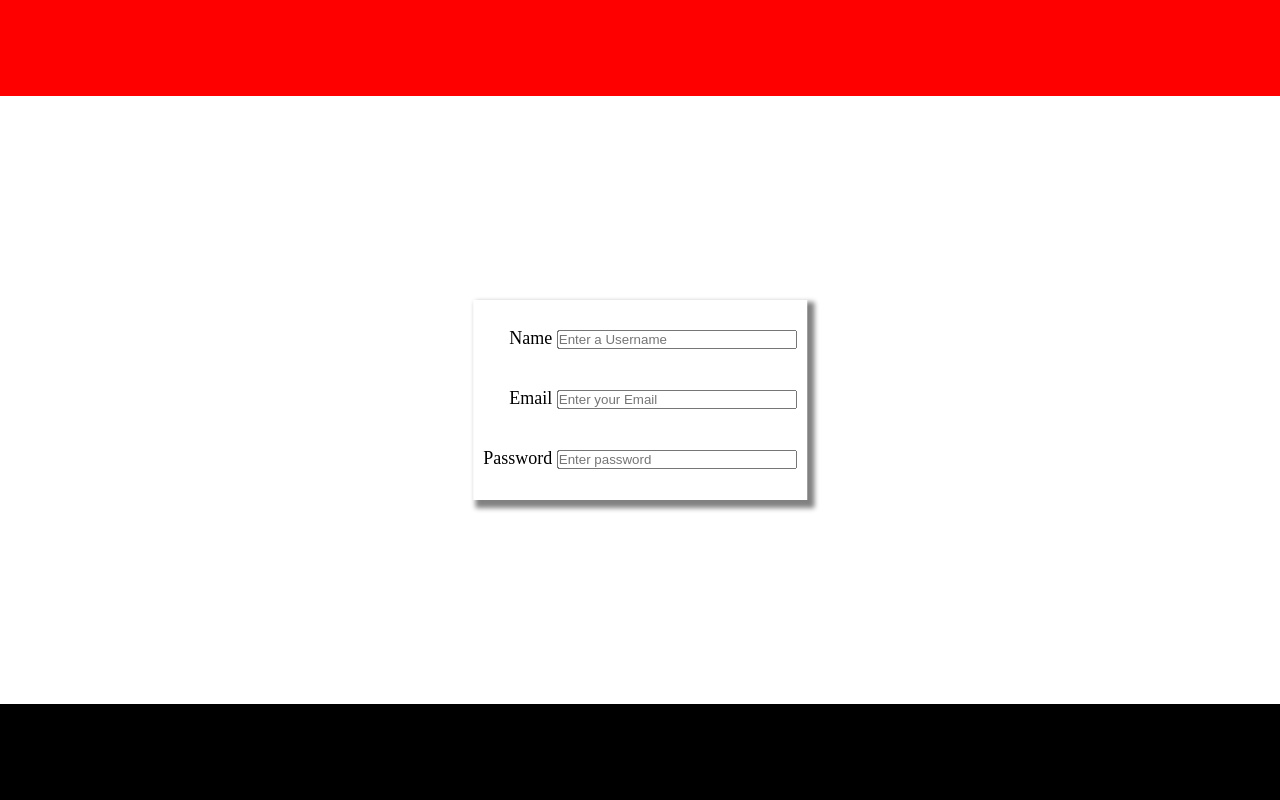
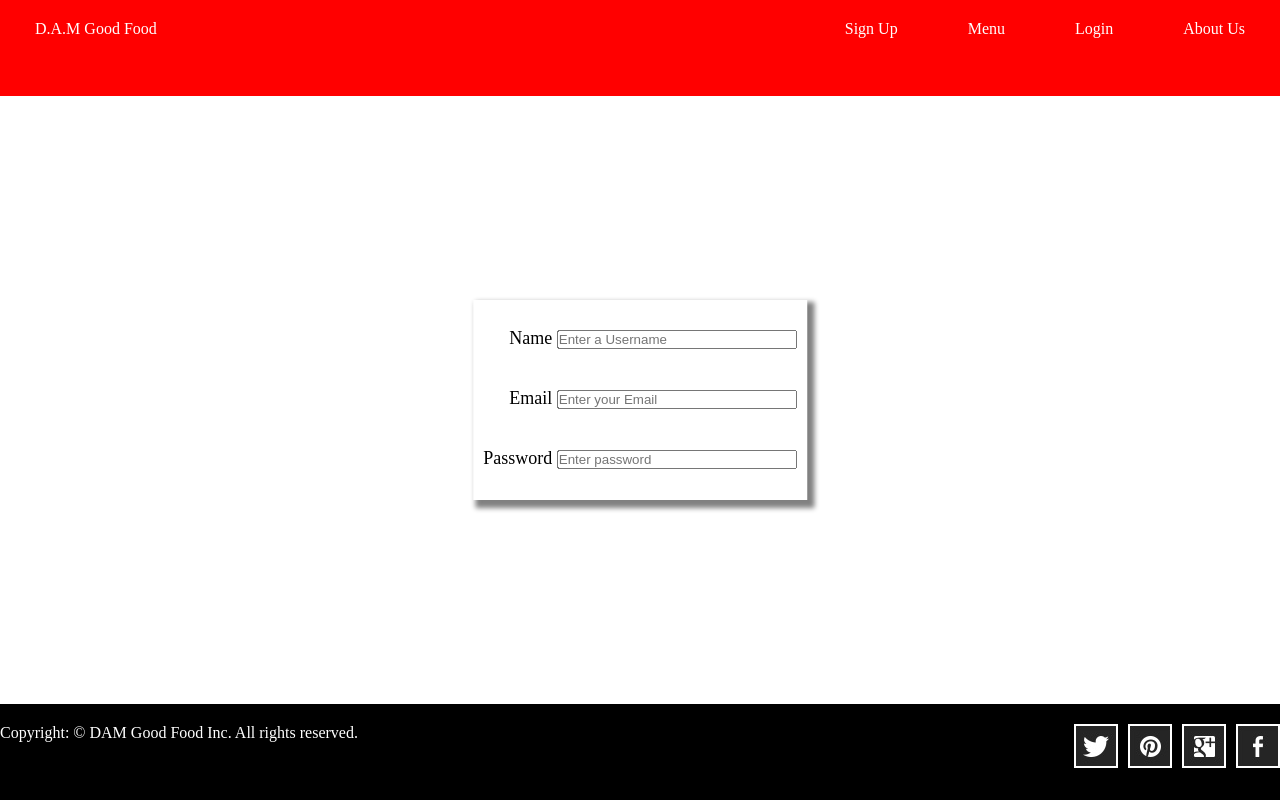
Before and after one commit to Dubton/CSET120---final, a plain HTML site: page SignUp.html in a window 1280 px wide. Drawn offline with Linux system fonts and the light colour scheme.

Commit message:
updated header and footer

```diff
--- a/Project.css
+++ b/Project.css
@@ -23,7 +23,30 @@ html, body{
  position: absolute;
  bottom: 0%;
  background-color: black;
+ padding-top: 20px;
 }
+.foot p{
+    color: white;
+    float: left;
+}
+.foot img{
+    float: right;
+    margin-left: 10px;
+}
+.header a {
+    float: left;
+    margin: 0px 15px;
+    padding: 20px;
+}
+.header-right{
+    float: right;
+}
+a, a:visited{
+    color: white;
+    text-decoration: none;
+}
+
+
 
 /* SignUp CSS */
 #signForm{
--- a/SignUp.html
+++ b/SignUp.html
@@ -8,7 +8,17 @@
     <link rel="stylesheet" href="Project.css">
 </head>
 <body>
-    <header class="head"></header>
+    <header class="head">
+        <div class="header">
+            <a href="">D.A.M Good Food</a>
+            <div class="header-right">
+                <a href="SignUp.html">Sign Up</a>
+                <a href="Menu.html">Menu</a>
+                <a href="Login.html">Login</a>
+                <a href="">About Us</a>
+            </div>
+        </div>
+    </header>
 
     <section id="SignMain">
         <form id="signForm">
@@ -24,7 +34,13 @@
     </section>
 
 
-    <footer class="foot"></footer>
+    <footer class="foot">
+    <p>Copyright: © DAM Good Food Inc. All rights reserved.</p>
+    <a href=""><img src="images/icon-facebook.jpg"></a>
+    <a href=""><img src="images/icon-googleplus.jpg"></a>
+    <a href=""><img src="images/icon-pinterest.jpg"></a>
+    <a href=""><img src="images/icon-twitter.jpg"> </a>
+    </footer>
 
     <script src="Project.js"></script>
 </body>
```
Also changed, not shown: images/icon-facebook.jpg (added), images/icon-googleplus.jpg (added), images/icon-pinterest.jpg (added), images/icon-twitter.jpg (added).
